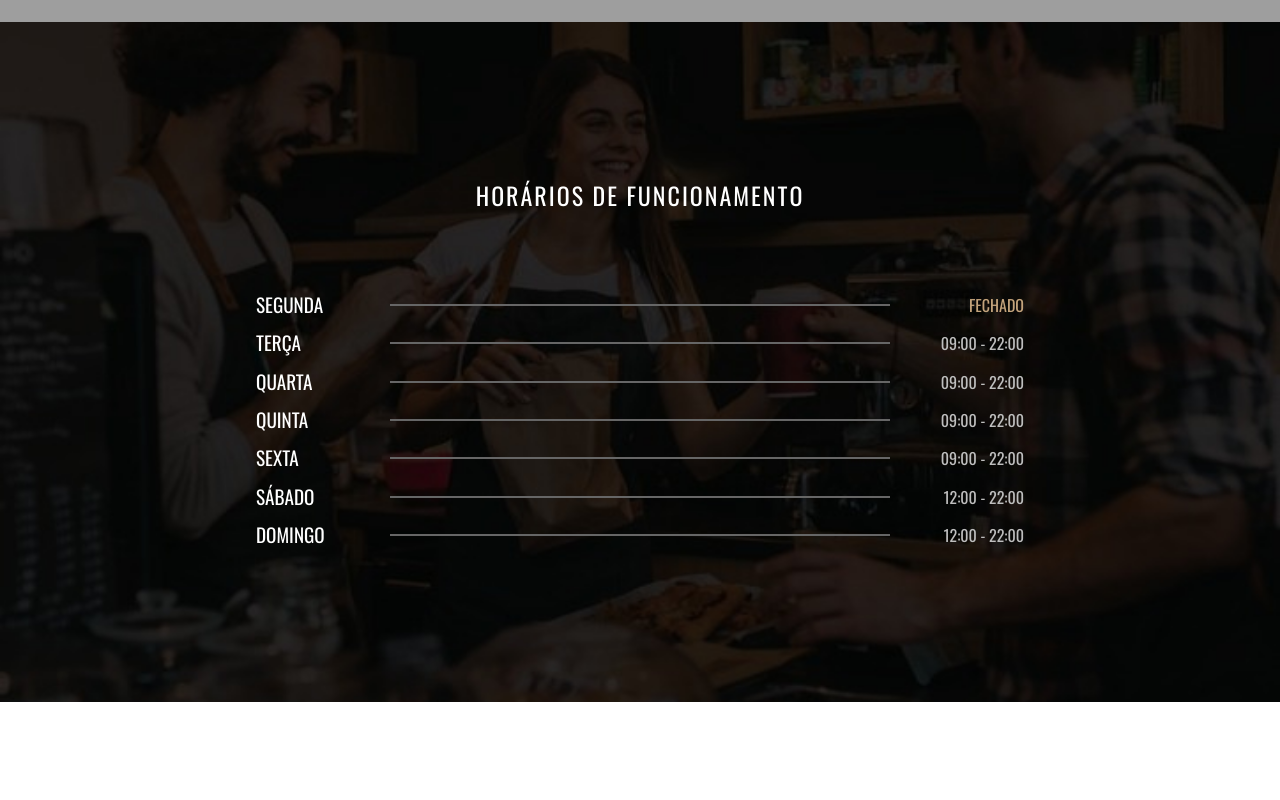
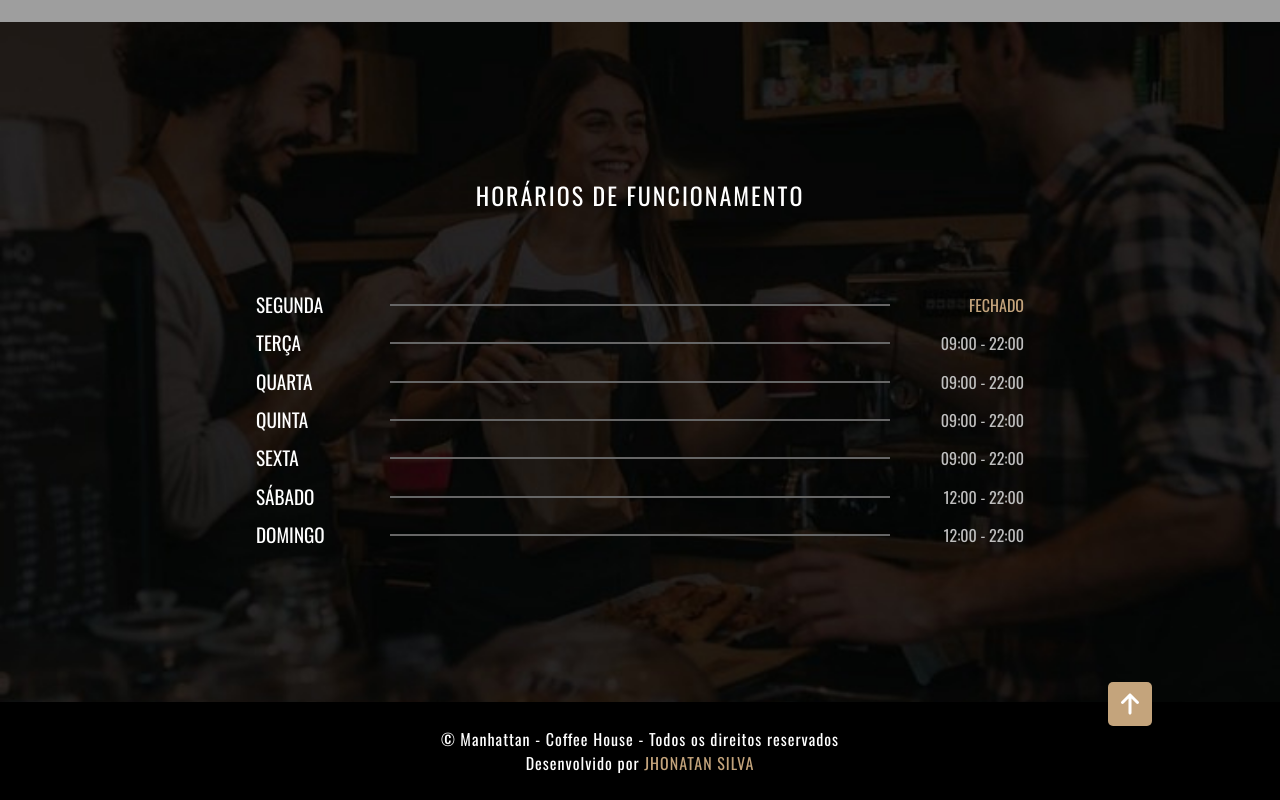
Before and after one commit to Jhonatan-Silva-Oliveira/pjt-manhattan-coffe, a React (Vite) app: page / in a window 1280 px wide. Shown: the part 3341-4141 px from the top of the page. Before the commit the page ends 4043 px from the top, so only its background shows below. Built offline with nearby package versions, Linux system fonts and the light colour scheme; grey boxes are pictures that could not be loaded.

Commit message:
adicionado footer

```diff
--- a/src/App.jsx
+++ b/src/App.jsx
@@ -7,6 +7,7 @@ import Banner from "./sections/banner/Banner";
 import Info from "./sections/informacoes/Info";
 import Contatos from "./sections/contatos/Contatos";
 import Horarios from "./sections/horarios/Horarios";
+import Footer from "./sections/footer/footer";
 
 function App() {
   return (
@@ -22,6 +23,7 @@ function App() {
           <Info />
           <Contatos />
           <Horarios />
+          <Footer />
         </main>
       </ThemeProvider>
     </>
--- a/src/assets/styles/Themes.jsx
+++ b/src/assets/styles/Themes.jsx
@@ -6,7 +6,7 @@ export const light = {
 
   //palet colors
   shadow: '32, 32, 32',
-  black: '#202020', //black shade
+  black: '#000000', //black shade
   white: '#fff',
   marron: '#604829',
   grey: '#ACACAC',
--- a/src/components/topo/Topo.jsx
+++ b/src/components/topo/Topo.jsx
@@ -11,11 +11,11 @@ const Topo = () => {
         </ContainLogo>
 
         <ContainNav>
-          <a href="#">informações</a>
+          <a href="#info" aria-label="Informações">informações</a>
 
-          <a href="#">contatos</a>
+          <a href="#contato" aria-label="Contatos">contatos</a>
 
-          <a href="#">horários</a>
+          <a href="#horario" aria-label="Horários">horários</a>
         </ContainNav>
       </div>
     </Section>
--- a/src/sections/banner/Banner.jsx
+++ b/src/sections/banner/Banner.jsx
@@ -2,7 +2,7 @@ import { Section } from "./Banner.style"
 
 const Banner = () => {
   return (
-    <Section>
+    <Section id="banner">
       <h1>MANHATTAN - COFFEE HOUSE</h1>
     </Section>
   )
--- a/src/sections/contatos/Contatos.jsx
+++ b/src/sections/contatos/Contatos.jsx
@@ -4,7 +4,7 @@ import Iframe from "../../components/components-contact/ValidationIframe"
 
 const Contatos = () => {
   return (
-    <Section>
+    <Section id="contato">
       <ContainerTitle>
         <h2>Contatos & Endereço</h2>
       </ContainerTitle>
--- /dev/null
+++ b/src/sections/footer/Footer.jsx
@@ -0,0 +1,14 @@
+import { ImArrowUp2 } from 'react-icons/im';
+import { Section, Up } from './Footer.style'
+
+const Footer = () => {
+  return (
+    <Section>
+      <p>&copy; Manhattan - Coffee House - Todos os direitos reservados</p>
+      <p>Desenvolvido por <span>Jhonatan Silva</span></p>
+      <Up href='#banner' aria-label="Subir ao Topo"><ImArrowUp2 /></Up>
+    </Section>
+  )
+}
+
+export default Footer
--- /dev/null
+++ b/src/sections/footer/Footer.style.jsx
@@ -0,0 +1,41 @@
+import styled from 'styled-components'
+
+export const Section = styled.footer`
+  position: relative;
+  width: 100%;
+  display: flex;
+  justify-content: center;
+  align-items: center;
+  flex-direction: column;
+  padding: 25px 0;
+  box-sizing: border-box;
+
+  background-color: ${props => props.theme.black};
+
+  p{
+    color: ${props => props.theme.white};
+    font-family: ${props => props.theme.oswald};
+    letter-spacing: 1px;
+    font-weight: 400;
+
+    span{
+      color: ${props => props.theme.goldenL};
+      text-transform: uppercase;
+    }
+  }
+`
+export const Up = styled.a`
+  position: absolute;
+  top: -20px;
+  right: 10%;
+  display: flex;
+  align-items: center;
+  justify-content: center;
+  padding: 10px;
+  border: none;
+  background-color: ${props => props.theme.goldenL};
+  color: ${props => props.theme.white};
+  font-size: ${props => props.theme.fontxl};
+  border-radius: 5px;
+  cursor: pointer;
+`
--- a/src/sections/horarios/Horarios.jsx
+++ b/src/sections/horarios/Horarios.jsx
@@ -2,7 +2,7 @@ import { Line, Section } from "./Horarios.style"
 
 const Horarios = () => {
   return (
-    <Section>
+    <Section id="horario">
       <h2>Horários de funcionamento</h2>
       <ul>
         <Line>
--- a/src/sections/informacoes/containers-texto/ContainText.jsx
+++ b/src/sections/informacoes/containers-texto/ContainText.jsx
@@ -2,7 +2,7 @@ import { Container, Title, Texto } from "./ContainText.style"
 
 const ContainText = (info) => {
   return (
-    <Container>
+    <Container id="info">
       <div className="contain">
         <Title>{info.titulo}</Title>
         <Texto>{info.texto}</Texto>
```
